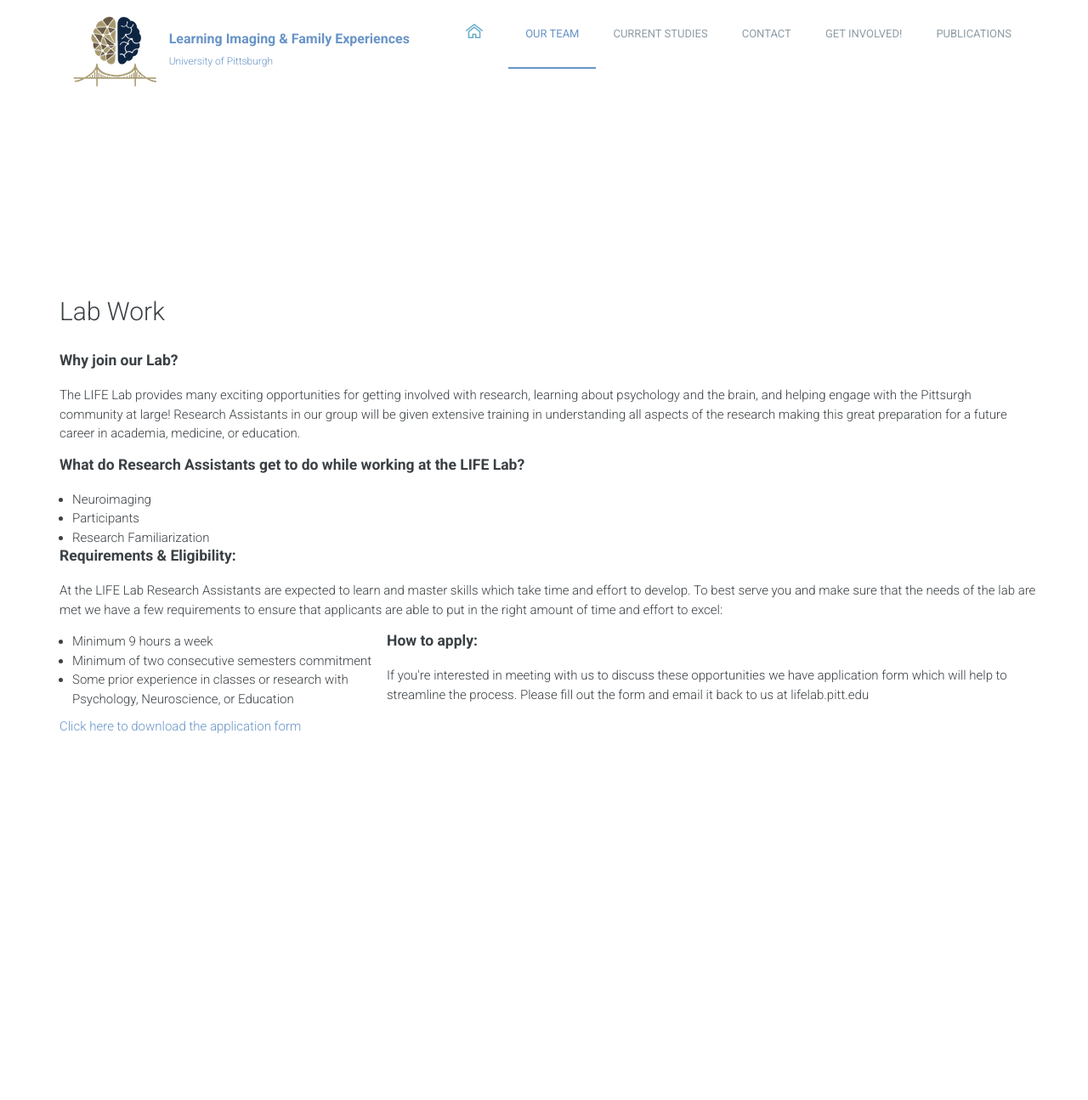
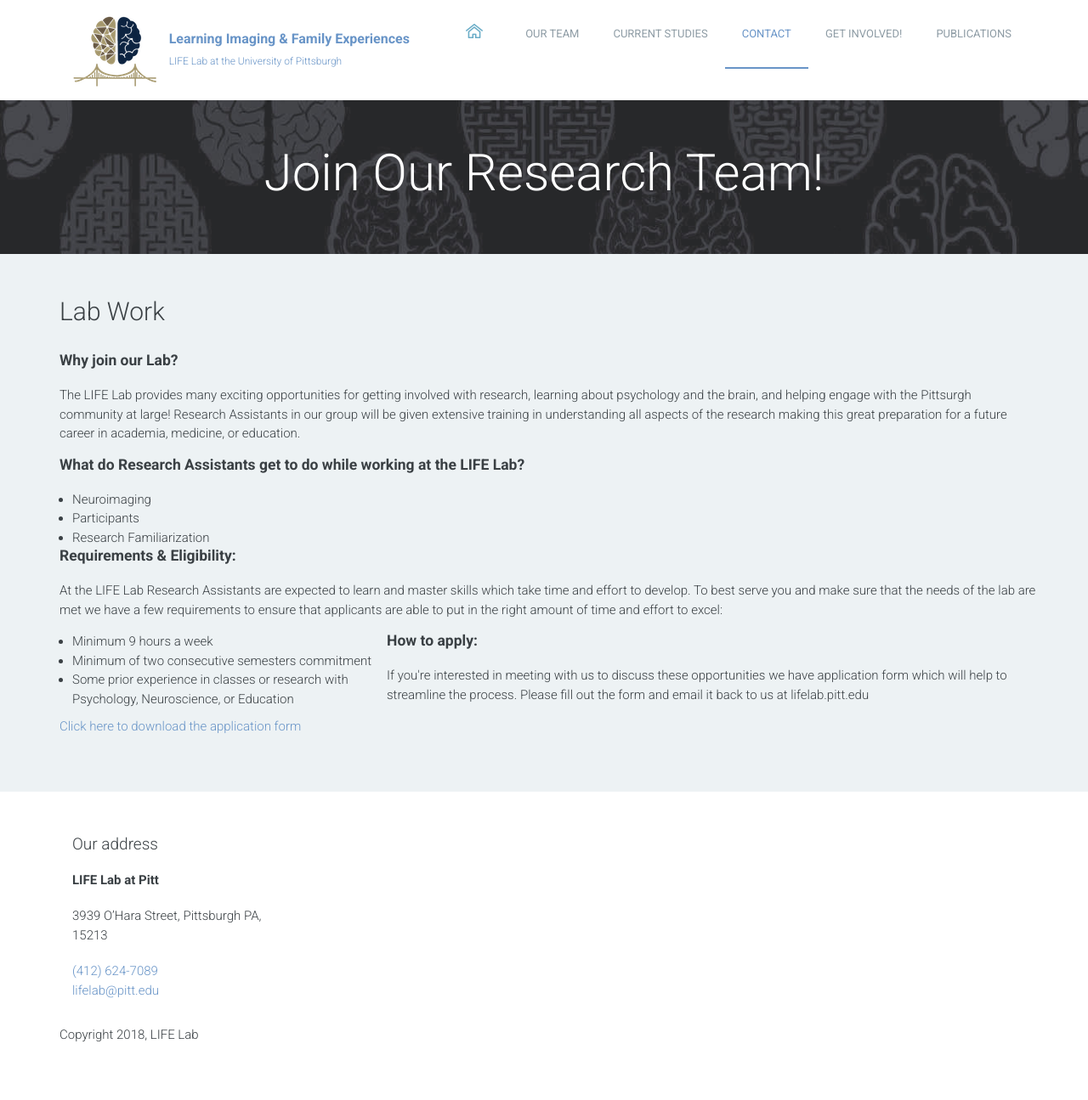
Before and after one commit to LIFELab-pitt/LIFELAB_Website, a plain HTML site: page get_involved.html in a window 1280 px wide. Shown: the whole page at 85% size. Before the commit the page ends 932 px from the top, so only its background shows below. Drawn offline with Linux system fonts and the light colour scheme; some packages are replaced by stand-ins of ours.

```diff
--- a/get_involved.html
+++ b/get_involved.html
@@ -31,10 +31,10 @@
 				<div class="container">
 					<div class="header-bar">
 						<a href="index.html" class="branding">
-							<img src="images/logo.png" alt="images/logo.png" class="logo">
+							<img src="images/logo.png" alt="" class="logo">
 							<div class="logo-type">
 								<h1 class="site-title">Learning Imaging & Family Experiences</h1>
-								<small class="site-description">University of Pittsburgh</small>
+								<small class="site-description">LIFE Lab at the University of Pittsburgh</small>
 							</div>
 						</a>
 
@@ -42,9 +42,9 @@
 							<button class="menu-toggle"><i class="fa fa-bars"></i></button>
 							<ul class="menu">
 								<li class="home menu-item"><a href="index.html"><img src="images/home-icon.png" alt="Home"></a></li>
-								<li class="menu-item current-menu-item"><a href="about.html">Our Team</a></li>
+								<li class="menu-item"><a href="about.html">Our Team</a></li>
 								<li class="menu-item"><a href="projects.html">Current Studies</a></li>
-								<li class="menu-item"><a href="contact.html">Contact</a></li>
+								<li class="menu-item current-menu-item"><a href="contact.html">Contact</a></li>
                                                                 <li class="menu-item"><a href="get_involved.html">Get Involved!</a></li>
 								<li class="menu-item"><a href="publications.html">Publications</a></li>
 							</ul>
@@ -54,14 +54,15 @@
 					</div>
 				</div>
 			</header>
-		<main>
+
 			<div class="page-head" data-bg-image="images/page-head-1.jpg">
 				<div class="container">
 					<h2 class="page-title">Join Our Research Team!</h2>
 				</div>
 			</div>
-		</div>
 
+
+			<main class="main-content">
 
  				<div class="fullwidth-block" data-bg-color="#edf2f4">
 					<div class="container">
@@ -114,6 +115,32 @@
 				</div> <!-- .fullwidth-block -->
 
 
-	</main>
+			</main>
+	<footer class="site-footer">
+				<div class="container">
+					<div class="row">
+						<div class="col-md-3">
+							<div class="widget">
+								<h3 class="widget-title">Our address</h3>
+								<strong>LIFE Lab at Pitt</strong>
+								<address>3939 O’Hara Street, Pittsburgh PA, 15213</address>
+								<a href="tel:+1 412 624 7089">(412) 624-7089</a> <br>
+								<a href="mailto:lifelab@pitt.edu">lifelab@pitt.edu</a>
+							</div>
+						</div>
+
+					</div> <!-- .row -->
+					<p class="colophon">Copyright 2018, LIFE Lab</p>
+				</div> <!-- .container -->
+			</div>
+			</footer>
+
+
+		<script src="js/jquery-1.11.1.min.js"></script>
+		<script type="text/javascript" src="http://maps.google.com/maps/api/js?sensor=false&amp;language=en"></script>
+		<script src="js/plugins.js"></script>
+		<script src="js/app.js"></script>
+
 	</body>
+
 </html>
```
Also changed, not shown: about.html (+10 -4 lines).
